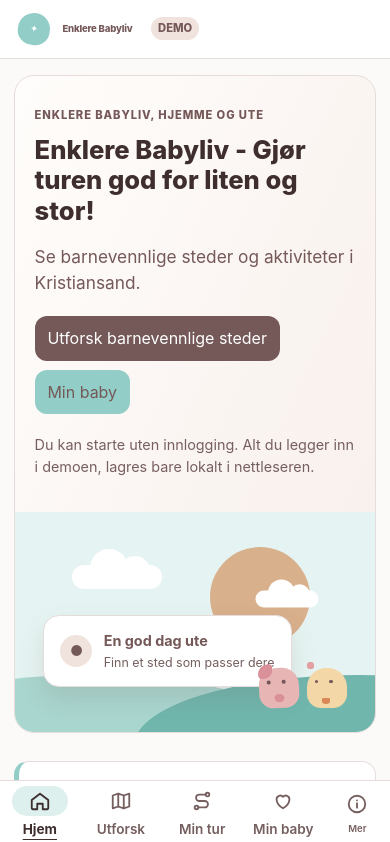
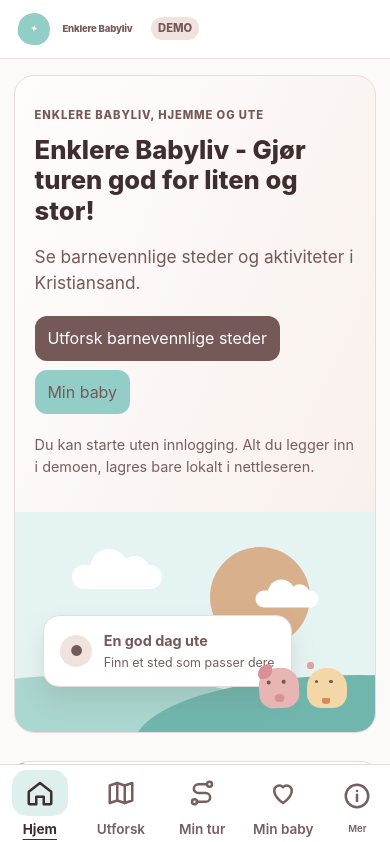
Before and after one commit to Karostudent/LittleClimby1, a React (Vite) app: page / in a window 390 px wide. Shown: the top 842 px of the page. Built offline with nearby package versions, Linux system fonts and the light colour scheme.

Commit message:
Økte størrelsen på mobilikoner litt, og oppdaterte readme.

```diff
--- a/src/app/App.tsx
+++ b/src/app/App.tsx
@@ -46,7 +46,7 @@ function NavigationIcon({ name }: { name: NavigationIconName }) {
     bot: <><rect x="5" y="7" width="14" height="12" rx="4" /><path d="M12 7V3M9 3h6M9 12h.01M15 12h.01M9 16h6" /></>,
   }[name];
 
-  return <svg width="22" height="22" viewBox="0 0 24 24" fill="none" stroke="currentColor" strokeWidth="2" strokeLinecap="round" strokeLinejoin="round" aria-hidden="true" focusable="false">{paths}</svg>;
+  return <svg width="30" height="30" viewBox="0 0 24 24" fill="none" stroke="currentColor" strokeWidth="2" strokeLinecap="round" strokeLinejoin="round" aria-hidden="true" focusable="false">{paths}</svg>;
 }
 
 function MoreMenu() {
--- a/src/app/styles.css
+++ b/src/app/styles.css
@@ -70,7 +70,7 @@
   .topbar nav.mobile-nav{align-items:stretch;background:#fff;border-top:1px solid #E6DCDC;bottom:0;display:flex;gap:.1rem;justify-content:space-around;left:0;overflow:visible;padding:.35rem .25rem calc:.5rem + env(safe-area-inset-bottom);position:fixed;right:0;z-index:1100}
   .mobile-nav a{align-items:center;border-radius:12px;color:#765F5F;display:flex;flex:1;flex-direction:column;font-size:.6rem;font-weight:600;gap:.15rem;justify-content:center;min-height:3.65rem;min-width:0;padding:.25rem .05rem;text-decoration:none;white-space:nowrap}
   .mobile-nav a:hover,.mobile-nav a.active{color:#3F2E2E;text-decoration:none}
-  .mobile-nav-icon{align-items:center;border-radius:15px;display:flex;font-size:1.05rem;height:1.9rem;justify-content:center;line-height:1;width:3.5rem}
+  .mobile-nav-icon{align-items:center;border-radius:15px;display:flex;font-size:1.05rem;height:2.9rem;justify-content:center;line-height:1;width:3.5rem}
   .mobile-nav a.active .mobile-nav-icon{background:#DDF0ED}
   main{padding-bottom:5.7rem}
   footer{padding-bottom:6.5rem}
@@ -211,3 +211,8 @@ h1[tabindex="-1"]:focus,
 h2[tabindex="-1"]:focus {
   outline: none;
 }
+
+.mobile-nav .mobile-nav-icon svg {
+  width: 30px;
+  height: 30px;
+}
```
Also changed, not shown: 1 other file (tests, documents, lock files or other folders).
